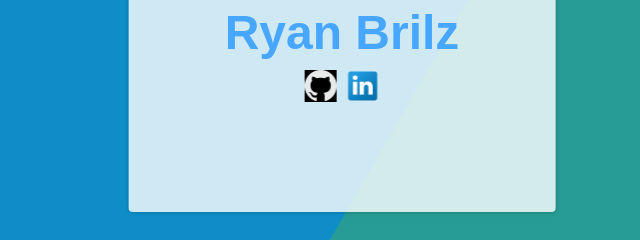
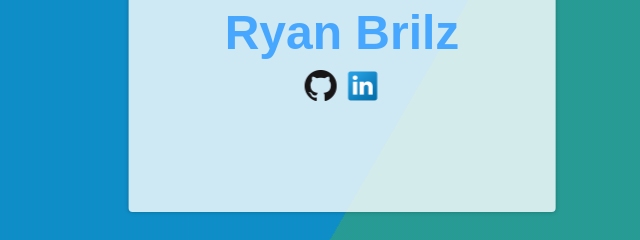
Before and after one commit to Ralex-crypto/portfolio, a plain HTML site: page index.html in a window 1280 px wide. Shown: the part 371-611 px from the top of the page, 298-938 px from the left. Drawn offline with nearby package versions, Linux system fonts and the light colour scheme.

Commit message:
Update index.html

```diff
--- a/index.html
+++ b/index.html
@@ -40,7 +40,7 @@
 
                             <div class="landing-page-headline-subcontent">
                                 <a href="https://github.com/Ralex-crypto" target="_blank" rel="noopener noreferrer">
-                                    <img src="images/GitHub-Mark-32px.png">
+                                    <img src="images/GitHub-Mark-32px-black.png">
                                 </a>
                                 <a href="https://www.linkedin.com/in/ryanbrilz/" target="_blank" rel="noopener noreferrer">
                                     <img src="images/Linkedin-icon.png">
```
